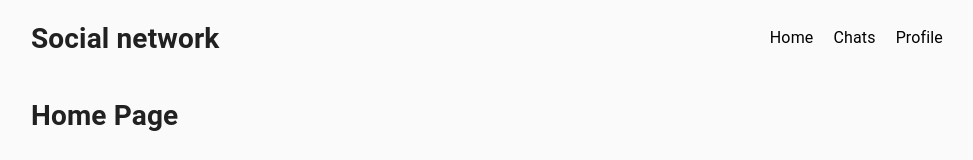
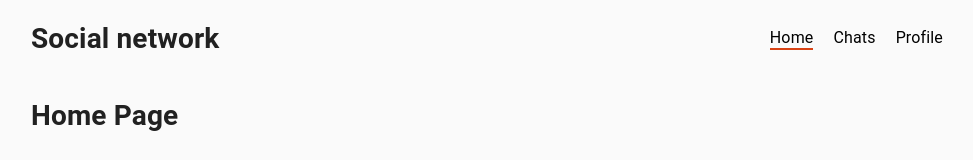
Before and after one commit to Evgenii-K/social_network_react, a React (Create React App) app: page / in a window 1280 px wide. Shown: the top 160 px of the page, without its empty margins (153-1126 px from the left). Built offline with nearby package versions, Linux system fonts and the light colour scheme.

Commit message:
style for header init redux

```diff
--- a/package.json
+++ b/package.json
@@ -12,8 +12,10 @@
     "prop-types": "^15.7.2",
     "react": "^17.0.2",
     "react-dom": "^17.0.2",
+    "react-redux": "^7.2.4",
     "react-router-dom": "^5.2.0",
     "react-scripts": "^4.0.3",
+    "redux": "^4.1.0",
     "web-vitals": "^1.0.1"
   },
   "scripts": {
--- a/src/components/App-header/App-header.js
+++ b/src/components/App-header/App-header.js
@@ -1,5 +1,7 @@
 import {Link} from 'react-router-dom'
 import { makeStyles } from '@material-ui/core/styles'
+import './App-header.scss'
+import { useLocation } from 'react-router-dom'
 
 
 const useStyles = makeStyles(() => ({
@@ -7,9 +9,6 @@ const useStyles = makeStyles(() => ({
     display: 'flex',
     alignItems: 'center',
     justifyContent: 'space-between'
-  },
-  li: {
-    listStyleType: 'none',
   },
   link: {
     textDecoration: 'none',
@@ -28,6 +27,15 @@ const useStyles = makeStyles(() => ({
 function AppHeader () {
   const classes = useStyles()
 
+  const location = useLocation()
+
+  function activeLink (to, location) {
+    to = to.split('/')[1]
+    location = location.split('/')[1]
+
+    return to === location
+  }
+
   return (
     <header className={classes.AppHeader}>
       <h1>
@@ -35,13 +43,13 @@ function AppHeader () {
       </h1>
       <nav>
         <ul className={classes.ul}>
-          <li className={classes.li}>
+          <li className={activeLink('/', location.pathname) ? 'li active' : 'li'}>
             <Link to="/" className={classes.link}>Home</Link>
           </li>
-          <li className={classes.li}>
+          <li className={activeLink('/chats', location.pathname) ? 'li active' : 'li'}>
             <Link to="/chats" className={classes.link}>Chats</Link>
           </li>
-          <li className={classes.li}>
+          <li className={activeLink('/profile', location.pathname) ? 'li active' : 'li'}>
             <Link to="/profile" className={classes.link}>Profile</Link>
           </li>
         </ul>
--- /dev/null
+++ b/src/components/App-header/App-header.scss
@@ -0,0 +1,34 @@
+.li {
+  list-style-type: none;
+  position: relative;
+
+  & > a {
+    transition: color .3s ease-in-out 0s;
+  }
+
+  &:hover > a {
+    color: grey;
+  }
+
+  &:hover::before {
+    visibility: visible;
+    width: calc(100% - 20px);
+  }
+}
+
+.li::before {
+  content: '';
+  position: absolute;
+  width: 0px;
+  height: 2px;
+  bottom: 0px;
+  left: 20px;
+  background-color: #d84315;
+  visibility: hidden;
+  transition: all .3s ease-in-out 0s;
+}
+
+.active::before {
+  visibility: visible;
+  width: calc(100% - 20px);
+}
```
Also changed, not shown: src/App.js (line endings or trailing spaces), 1 other file (tests, documents, lock files or other folders).
